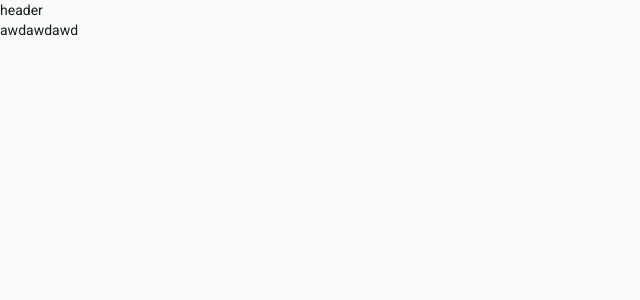
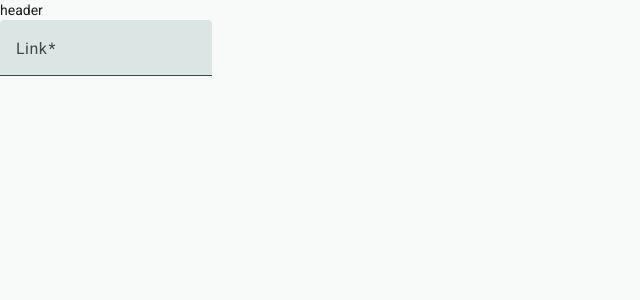
Before and after one commit to kolodziejczyks/de-dezinformacja, an Angular app: page / in a window 1280 px wide. Shown: the top 300 px of the page, without its empty margins (0-640 px from the left). Built offline with nearby package versions, Linux system fonts and the light colour scheme.

Commit message:
test utils and search component

```diff
--- a/src/app/app.html
+++ b/src/app/app.html
@@ -1,3 +1,3 @@
 <app-header />
-<span>awdawdawd</span>
+<app-news-search />
 <router-outlet />
--- a/src/app/app.ts
+++ b/src/app/app.ts
@@ -1,10 +1,11 @@
 import { Component, signal } from '@angular/core';
 import { RouterOutlet } from '@angular/router';
 import { Header } from './header/header';
+import { NewsSearch } from "./news-search/news-search";
 
 @Component({
   selector: 'app-root',
-  imports: [RouterOutlet, Header],
+  imports: [RouterOutlet, Header, NewsSearch],
   templateUrl: './app.html',
   styleUrl: './app.scss',
 })
--- /dev/null
+++ b/src/app/news-search/news-search.html
@@ -0,0 +1,17 @@
+<form class="example-form">
+  <mat-form-field class="example-full-width">
+    <mat-label>Link</mat-label>
+    <input
+      type="url"
+      matInput
+      [formControl]="newsFormControl"
+      placeholder="Ex. www.wyborcza.pl"
+      data-testid="news-search-input"
+    />
+    @if (newsFormControl.hasError('pattern') && !newsFormControl.hasError('required')) {
+    <mat-error data-testid="news-search-www-error">Please enter a valid www address</mat-error>
+    } @if (newsFormControl.hasError('required')) {
+    <mat-error data-testid="news-search-req-error">Link is <strong>required</strong></mat-error>
+    }
+  </mat-form-field>
+</form>
--- /dev/null
+++ b/src/app/news-search/news-search.ts
@@ -0,0 +1,15 @@
+import { Component } from '@angular/core';
+import { FormControl, ReactiveFormsModule, Validators } from '@angular/forms';
+import { MatInput, MatFormField, MatLabel, MatError } from '@angular/material/input';
+
+@Component({
+  selector: 'app-news-search',
+  imports: [MatInput, MatFormField, MatLabel, MatError, ReactiveFormsModule],
+  templateUrl: './news-search.html',
+  styleUrl: './news-search.scss',
+})
+export class NewsSearch {
+  reg = '(https?://)?([\\da-z.-]+)\\.([a-z.]{2,6})[/\\w .-]*/?';
+
+  newsFormControl = new FormControl('', [Validators.required, Validators.pattern(this.reg)]);
+}
--- /dev/null
+++ b/testing/get-element-by-test-id.ts
@@ -0,0 +1,6 @@
+import { DebugElement } from '@angular/core';
+import { ComponentFixture } from '@angular/core/testing';
+import { By } from '@angular/platform-browser';
+
+export const getElementByTestId = (fixture: ComponentFixture<any>, id: string): DebugElement =>
+  fixture.debugElement.query(By.css(`[data-testid='${id}']`));
--- /dev/null
+++ b/testing/index.ts
@@ -0,0 +1,2 @@
+export * from './type-into';
+export * from './get-element-by-test-id';
```
Also changed, not shown: testing/type-into.ts (added, +12 -0 lines), src/app/news-search/news-search.scss (added), 1 other file (tests, documents, lock files or other folders).
